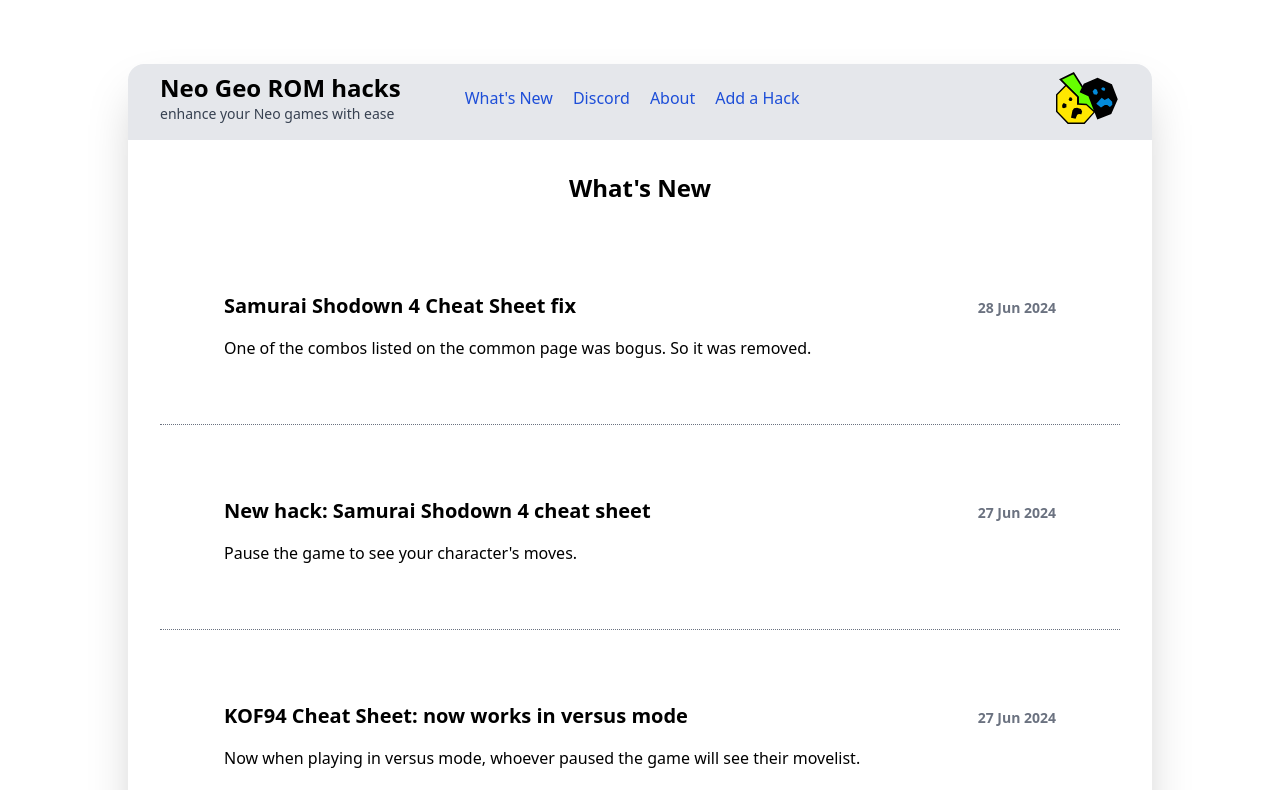
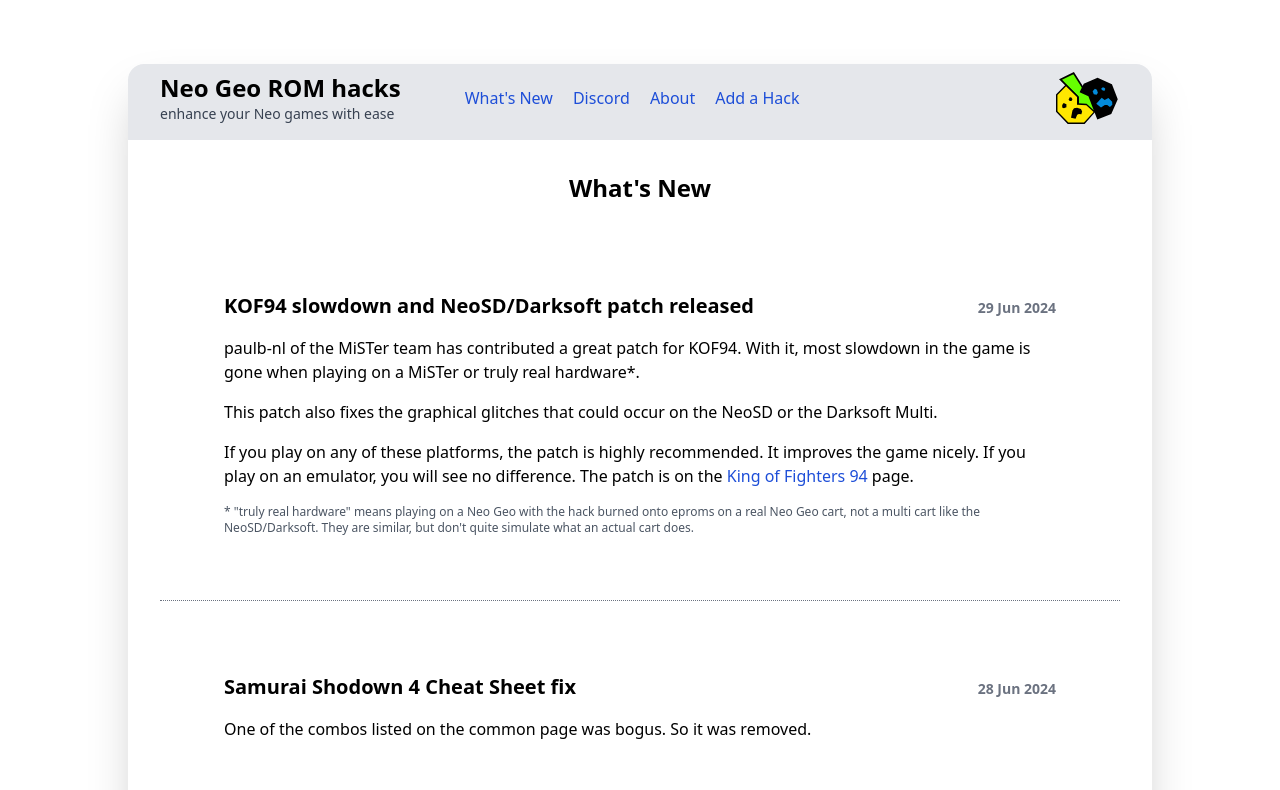
Before and after one commit to city41/neorh, a Next.js app: page /whats-new in a window 1280 px wide. Shown: the top 790 px of the page. Built offline with nearby package versions, Linux system fonts and the light colour scheme.

Commit message:
WhatsNew: announce slowdown fix patch

```diff
--- a/src/components/WhatsNewPage/WhatsNewPage.tsx
+++ b/src/components/WhatsNewPage/WhatsNewPage.tsx
@@ -1,5 +1,6 @@
 import clsx from "clsx";
 import { ReactNode } from "react";
+import { A } from "../A";
 
 function dateToHumanString(input: string): string {
   const date = new Date(input);
@@ -63,6 +64,32 @@ function WhatsNewPage() {
   return (
     <div className="mt-8 mb-16 flex flex-col gap-y-2">
       <h1 className="font-bold text-2xl mb-4 text-center">What&apos;s New</h1>
+      <NewEntry
+        title="KOF94 slowdown and NeoSD/Darksoft patch released"
+        date="2024-06-29"
+      >
+        <p>
+          paulb-nl of the MiSTer team has contributed a great patch for KOF94.
+          With it, most slowdown in the game is gone when playing on a MiSTer or
+          truly real hardware*.
+        </p>
+        <p>
+          This patch also fixes the graphical glitches that could occur on the
+          NeoSD or the Darksoft Multi.
+        </p>
+        <p>
+          If you play on any of these platforms, the patch is highly
+          recommended. It improves the game nicely. If you play on an emulator,
+          you will see no difference. The patch is on the{" "}
+          <A href="/kof94">King of Fighters 94</A> page.
+        </p>
+        <p className="text-gray-600 text-xs">
+          * "truly real hardware" means playing on a Neo Geo with the hack
+          burned onto eproms on a real Neo Geo cart, not a multi cart like the
+          NeoSD/Darksoft. They are similar, but don&apos;t quite simulate what
+          an actual cart does.
+        </p>
+      </NewEntry>
       <NewEntry title="Samurai Shodown 4 Cheat Sheet fix" date="2024-06-28">
         <p>
           One of the combos listed on the common page was bogus. So it was
--- a/src/hacks/kof94.ts
+++ b/src/hacks/kof94.ts
@@ -218,7 +218,7 @@ const kof94: RomHackGameEntry = {
     },
     {
       id: "slofix",
-      name: "Fix Slowdown/Graphics (MiSTer and real hardware)",
+      name: "Fix Slowdown/Graphics (for MiSTer/NeoSD/Darksoft)",
       incompatibleWith: [],
       repo: "https://github.com/city41/kof9font",
       zip: "kof94fixslowdownIpsPatches.zip",
```
